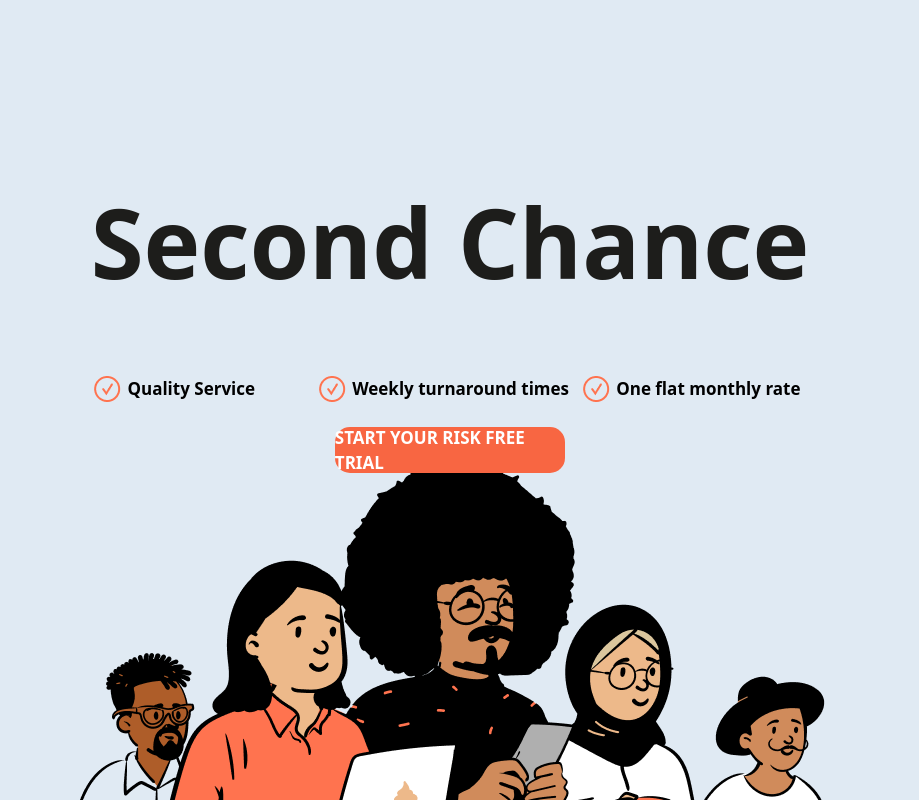
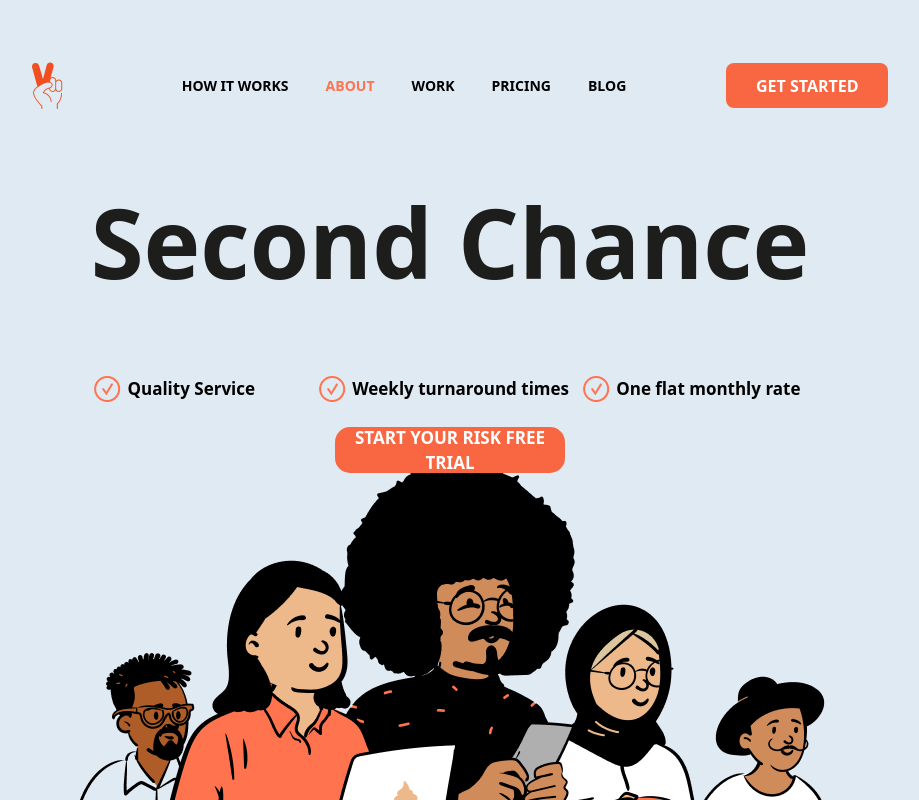
Before and after one commit to RMA1403/second-chance, a Next.js app: page / in a window 1280 px wide. Shown: the top 800 px of the page, without its empty margins (190-1109 px from the left). Built offline with nearby package versions, Linux system fonts and the light colour scheme.

Commit message:
feat: added navigation

```diff
--- /dev/null
+++ b/app/(with-nav)/layout.tsx
@@ -0,0 +1,10 @@
+import Navbar from "@/components/Navbar";
+
+export default function NavLayout({ children }: { children: React.ReactNode }) {
+  return (
+    <div>
+      <Navbar />
+      {children}
+    </div>
+  );
+}
--- a/app/page.tsx
+++ b/app/(with-nav)/page.tsx
@@ -1,12 +1,13 @@
 import Image from "next/image";
-import img from "../public/images/ceklis.png";
-import orang from "../public/images/orang-orang.png";
-import beneficial from "../public/images/beneficial.png";
-import cooperate from "../public/images/cooperate.png";
-import depete from "../public/images/depete.png";
-import kribo from "../public/images/kribo.png";
-import bajuOren from "../public/images/baju-oren.png";
-import kerudung from "../public/images/kerudung.png";
+import img from "@/public/images/ceklis.png";
+import orang from "@/public/images/orang-orang.png";
+import beneficial from "@/public/images/beneficial.png";
+import cooperate from "@/public/images/cooperate.png";
+import depete from "@/public/images/depete.png";
+import kribo from "@/public/images/kribo.png";
+import bajuOren from "@/public/images/baju-oren.png";
+import kerudung from "@/public/images/kerudung.png";
+import Link from "next/link";
 
 export default function LandingPage(): JSX.Element {
   return (
@@ -27,11 +28,13 @@ export default function LandingPage(): JSX.Element {
             One flat monthly rate
           </h2>
         </div>
-        <div className="bg-gradient-to-r from-[#F86642] to-[#F86642] h-[46px] items-center flex justify-center w-[18vw] rounded-[15px] mt-[25px] z-10">
-          <h2 className="text-[#FFFFFF] font-bold text-[17px]">
-            START YOUR RISK FREE TRIAL
-          </h2>
-        </div>
+        <button className="bg-gradient-to-r from-[#F86642] to-[#F86642] h-[46px] items-center flex justify-center w-[18vw] rounded-[15px] mt-[25px] z-10 hover:from-orange-600 hover:to-orange-600">
+          <Link href="/signup">
+            <h2 className="text-[#FFFFFF] font-bold text-[17px]">
+              START YOUR RISK FREE TRIAL
+            </h2>
+          </Link>
+        </button>
         <div className="mt-[-10px] -z-5">
           <Image width="770" alt="" height="433.49" src={orang} />
         </div>
@@ -39,7 +42,10 @@ export default function LandingPage(): JSX.Element {
 
       <div className="bg-[#292526] h-[354px] rounded-t-[40px] mt-[-34px]"></div>
 
-      <div className="bg-[#F6F6F6] pb-[43px] rounded-t-[40px] mt-[-39px] items-center flex flex-col">
+      <div
+        id="how-it-works"
+        className="bg-[#F6F6F6] pb-[43px] rounded-t-[40px] mt-[-39px] items-center flex flex-col"
+      >
         <h2 className="mt-[225px] font-bold text-[40px] w-[56vw] text-center">
           A Diverse Team Of <span className="text-[#FF734F]">Passionate</span>{" "}
           Workers Who Are Here To Help You{" "}
--- a/app/signup/page.tsx
+++ b/app/(with-nav)/signup/page.tsx
@@ -1,16 +1,16 @@
 import Image from "next/image";
-import kribo from "../../public/images/kribo1.png";
-import bajuOren from "../../public/images/baju-oren-1.png";
-import bertiga from "../../public/images/tiga-orang.png";
-import secondChance from "../../public/images/second-chance.png";
-import email from "../../public/images/email.png";
-import instagram from "../../public/images/instagram.png";
-import linkedin from "../../public/images/linkedin.png";
+import kribo from "@/public/images/kribo1.png";
+import bajuOren from "@/public/images/baju-oren-1.png";
+import bertiga from "@/public/images/tiga-orang.png";
+import secondChance from "@/public/images/second-chance.png";
+import email from "@/public/images/email.png";
+import instagram from "@/public/images/instagram.png";
+import linkedin from "@/public/images/linkedin.png";
 
 export default function SignupPage(): JSX.Element {
   return (
-    <div className="pt-[170px] bg-[#F6F6F6]">
-      <div className="bg-[#F6F6F6] h-[886px] items-center flex flex-col rounded-b-[44px] relative overflow-hidden z-50">
+    <div className="pt-[90px] bg-[#F6F6F6]">
+      <div className="bg-[#F6F6F6] h-[886px] items-center flex flex-col rounded-b-[44px] relative overflow-hidden z-40">
         <h1 className="font-bold text-[40px] text-center mt-[131.5px] mb-[37px]">
           SignUp
         </h1>
--- a/app/profile-info/[id]/page.tsx
+++ b/app/(without-nav)/profile-info/[id]/page.tsx
@@ -1,6 +1,6 @@
 import ProfileList from "@/data/ProfileList.js";
-import StarBlack from "../../../public/images/star-black.png";
-import StarWhite from "../../../public/images/star-white.png";
+import StarBlack from "@/public/images/star-black.png";
+import StarWhite from "@/public/images/star-white.png";
 import Image from "next/image";
 
 interface PageProps {
--- /dev/null
+++ b/components/Navbar.tsx
@@ -0,0 +1,84 @@
+"use client";
+
+import LogoOrange from "@/public/images/logo-orange.png";
+import LogoBlack from "@/public/images/logo-black.png";
+import Image from "next/image";
+import Link from "next/link";
+import { usePathname } from "next/navigation";
+import clsx from "clsx";
+
+export default function Navbar(): JSX.Element {
+  const pathname = usePathname();
+
+  const isProfiles = pathname == "/profiles";
+  const isSignup = pathname == "/signup";
+  const isHome = pathname == "/";
+
+  return (
+    <nav className="absolute top-[61px] flex justify-center w-full gap-[100px] items-center z-50">
+      <Link href="/">
+        <Image
+          src={isProfiles ? LogoBlack : LogoOrange}
+          width={70}
+          height={49}
+          alt="logo"
+        />
+      </Link>
+      <div className="flex gap-[37px]">
+        <a
+          className={clsx(
+            "font-bold text-sm uppercase",
+            isProfiles ? "text-white" : ""
+          )}
+          href="/#how-it-works"
+        >
+          How It Works
+        </a>
+        <Link
+          className={clsx(
+            "font-bold text-sm uppercase",
+            isProfiles ? "text-white" : isHome ? "text-[#FF734F]" : ""
+          )}
+          href="/"
+        >
+          About
+        </Link>
+        <Link
+          className={clsx(
+            "font-bold text-sm uppercase",
+            isProfiles ? "text-[#FF734F]" : ""
+          )}
+          href="/profiles"
+        >
+          Work
+        </Link>
+        <p
+          className={clsx(
+            "font-bold text-sm uppercase",
+            isProfiles ? "text-white" : ""
+          )}
+        >
+          Pricing
+        </p>
+        <p
+          className={clsx(
+            "font-bold text-sm uppercase",
+            isProfiles ? "text-white" : ""
+          )}
+        >
+          Blog
+        </p>
+      </div>
+      <Link href="/signup">
+        <button
+          className={clsx(
+            "w-[162px] h-[45px] rounded-lg bg-[#F86642] text-white font-bold uppercase  hover:bg-orange-600",
+            isSignup ? "invisible" : ""
+          )}
+        >
+          Get Started
+        </button>
+      </Link>
+    </nav>
+  );
+}
--- a/components/Profile.tsx
+++ b/components/Profile.tsx
@@ -2,6 +2,7 @@ import Image, { StaticImageData } from "next/image";
 import StarYellow from "../public/images/star-yellow.png";
 import StarWhite from "../public/images/star-white.png";
 import clsx from "clsx";
+import Link from "next/link";
 
 interface ComponentProps {
   idx: number;
@@ -40,7 +41,8 @@ export default function Profile({
   ];
 
   return (
-    <div
+    <Link
+      href={`/profile-info/${idx}`}
       className={clsx(
         backgroundColor[idx],
         "w-full rounded-[40px] -mt-[126px] first:mt-0 flex pt-[77px] px-[72px] pb-[196px]"
@@ -86,6 +88,6 @@ export default function Profile({
           {description}
         </p>
       </div>
-    </div>
+    </Link>
   );
 }
```
Also changed, not shown: app/layout.tsx (+6 -6 lines), app/(with-nav)/profiles/page.tsx (renamed from app/profiles/page.tsx), app/(with-nav)/test/page.tsx (renamed from app/test/page.tsx), public/images/logo-black.png (added), public/images/logo-orange.png (added).
